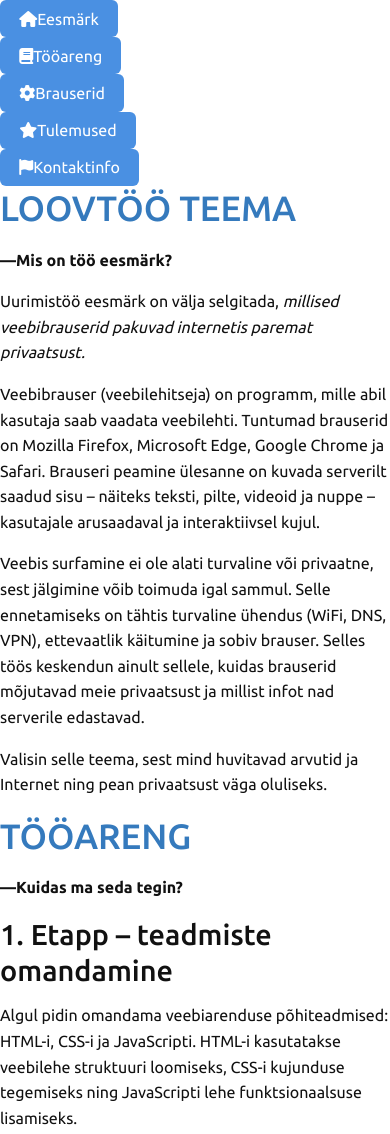
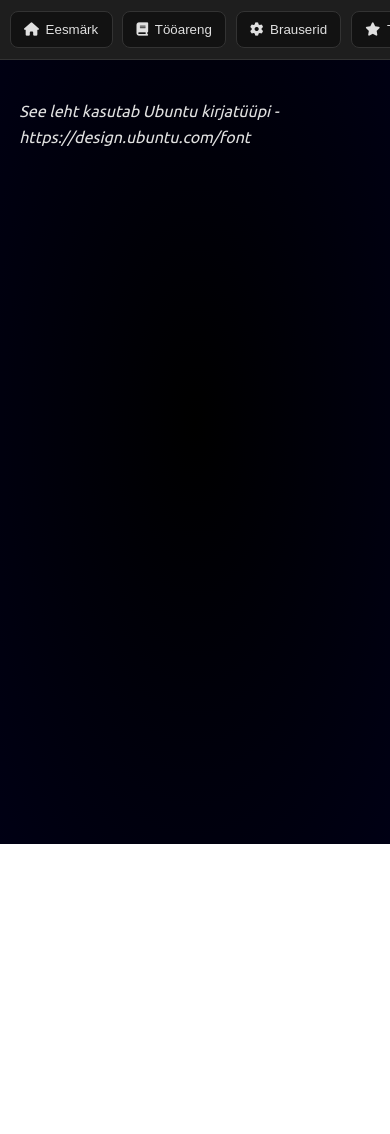
Before and after one commit to Krist7fer/Loovtoo25, a plain HTML site: page index.html in a window 390 px wide. Shown: the top 1134 px of the page. After the commit the page ends 844 px from the top, so only its background shows below. Drawn offline with Linux system fonts and the light colour scheme.

Commit message:
Update style.css
Päris kena. Töötab.

```diff
--- a/style.css
+++ b/style.css
@@ -9,95 +9,202 @@
 }
 
 :root {
-    --bg-color: #ffffff;
-    --text-color: #111111;
-    --muted-text: #555555;
-
+    --bg-color: #121212;
+    --text-color: #e0e0e0;
+    --muted-text: #aaaaaa;
     --accent-color: #4a90e2;
     --accent-hover: #357abd;
-
-    --border-color: #e0e0e0;
-    --card-bg: #f9f9f9;
-
+    --border-color: #333333;
+    --card-bg: #1e1e1e;
     --font-main: 'Ubuntu', system-ui, -apple-system, BlinkMacSystemFont, sans-serif;
 }
 
 body {
     font-family: var(--font-main);
-    font-size: 16px;
     line-height: 1.6;
+    background: repeating-radial-gradient(rgb(0, 0, 0), rgb(0, 0, 20));
+    color: var(--text-color);
+    font-size: 120%;
+    margin: 0;
+rgba(224, 224, 224, 0.5);
+}
+
+.layout {
+    display: flex;
+    max-width: 1400px;
+    width: 100%;
+    min-height: 100vh;
+    margin: 0 auto;
+    position: relative;
+    gap: 20px;
+}
+
+aside {
+    width: 220px;
+    background-color: var(--card-bg);
+    border-right: 1px solid var(--border-color);
+    padding: 1.5em;
+    flex-shrink: 0;
+    display: flex;
+    flex-direction: column;
+    position: sticky;
+    top: 0;
+    height: 100vh;
+    overflow-y: auto;
+    transition: all 0.3s ease;
+}
+
+aside nav ul {
+    list-style: none;
+}
+
+aside nav li {
+    margin-bottom: 1em;
+}
+
+aside nav button {
+    width: 100%;
+    padding: 0.75em 1em;
+    display: flex;
+    align-items: center;
+    gap: 0.5em;
     background-color: var(--bg-color);
+    border: 1px solid var(--border-color);
+    border-radius: 8px;
     color: var(--text-color);
+    cursor: pointer;
+    transition: all 0.3s ease;
+}
+
+aside nav button:hover,
+aside nav button.active {
+    background-color: var(--accent-color);
+    color: #fff;
+}
+
+main {
+    flex: 1;
+    max-width: 1200px;
+    padding: 1rem;
+    overflow-y: auto;
+}
+
+section {
+    display: none;
+    margin-bottom: 2em;
+    background-color: var(--card-bg);
+    border: 1px solid var(--border-color);
+    border-radius: 10px;
+    padding: 1.5em;
+    box-shadow: 0 4px 12px rgba(0, 0, 0, 0.3);
+}
+
+section.active {
+    display: block;
+}
+
+.section-btns {
+    margin-top: 2em;
+    display: flex;
+    gap: 1em;
+}
+
+.section-btns button {
+    padding: 0.75em 1.5em;
+    border-radius: 8px;
+    border: 1px solid var(--accent-color);
+    background-color: var(--accent-color);
+    color: #fff;
+    font-weight: 500;
+    display: flex;
+    align-items: center;
+    gap: 0.5em;
+    cursor: pointer;
+    transition: all 0.3s ease;
+}
+
+.section-btns button:hover {
+    background-color: var(--accent-hover);
+    border-color: var(--accent-hover);
 }
 
 h1, h2, h3, h4, h5, h6 {
-    font-weight: 500;
-    line-height: 1.25;
-    margin-bottom: 0.5em;
+    font-size: 30px;
+    font-weight: 700;
+    line-height: 1.2;
+    margin: 0.67em 0;
 }
 
-h1 { font-size: 2.2rem; }
-h2 { font-size: 1.8rem; }
-h3 { font-size: 1.5rem; }
+header {
+    font-size: 40px;
+    font-weight: 700;
+}
 
 p {
     margin-bottom: 1em;
-    color: var(--text-color);
 }
 
-small {
-    color: var(--muted-text);
+@media (max-width: 768px) {
+    .layout {
+        flex-direction: column;
     }
 
-a {
-    color: var(--accent-color);
-    text-decoration: none;
+    aside {
+        width: 100%;
+        border-right: none;
+        border-bottom: 1px solid var(--border-color);
+        flex-direction: row;
+        overflow-x: auto;
+        padding: 0.5em;
+        position: relative;
+        max-height: 100px;
+        justify-content: space-between;
+        align-items: center;
+        height: 60px;
     }
 
-a:hover {
-    text-decoration: underline;
-    color: var(--accent-hover);
+    aside nav ul {
+        display: flex;
+        flex-direction: row;
+        gap: 0.5em;
     }
 
-button {
-    font-family: var(--font-main);
-    font-size: 1rem;
-    padding: 0.6em 1.2em;
-    border-radius: 6px;
-    border: none;
-    background-color: var(--accent-color);
-    color: #ffffff;
-    cursor: pointer;
+    aside nav li {
+        margin-bottom: 0;
     }
 
-button:hover {
+    aside nav button {
+        flex: 0 0 auto;
+    }
+
+    main {
+        max-width: 100%;
+        margin: 0;
+        padding: 1em;
+    }
+
+    .toggle-aside {
+        display: block;
+        background-color: var(--accent-color);
+        color: #fff;
+        border: none;
+        padding: 0.75em;
+        border-radius: 8px;
+        cursor: pointer;
+        transition: all 0.3s ease;
+    }
+
+    .toggle-aside:hover {
         background-color: var(--accent-hover);
     }
 
-input,
-textarea {
-    font-family: var(--font-main);
-    font-size: 1rem;
-    padding: 0.6em;
-    border-radius: 6px;
-    border: 1px solid var(--border-color);
+    body.landscape aside {
+        display: none;
+    }
 }
 
-input:focus,
-textarea:focus {
-    outline: none;
-    border-color: var(--accent-color);
+@media (orientation: landscape) {
+    body.landscape aside {
+        display: none;
     }
-
-.card {
-    background-color: var(--card-bg);
-    border: 1px solid var(--border-color);
-    border-radius: 8px;
-    padding: 1.2em;
 }
-
-.container {
-    max-width: 1000px;
-    margin: 0 auto;
-    padding: 1em;
-}
```
Lines whose indentation alone changed are shown as unchanged.
